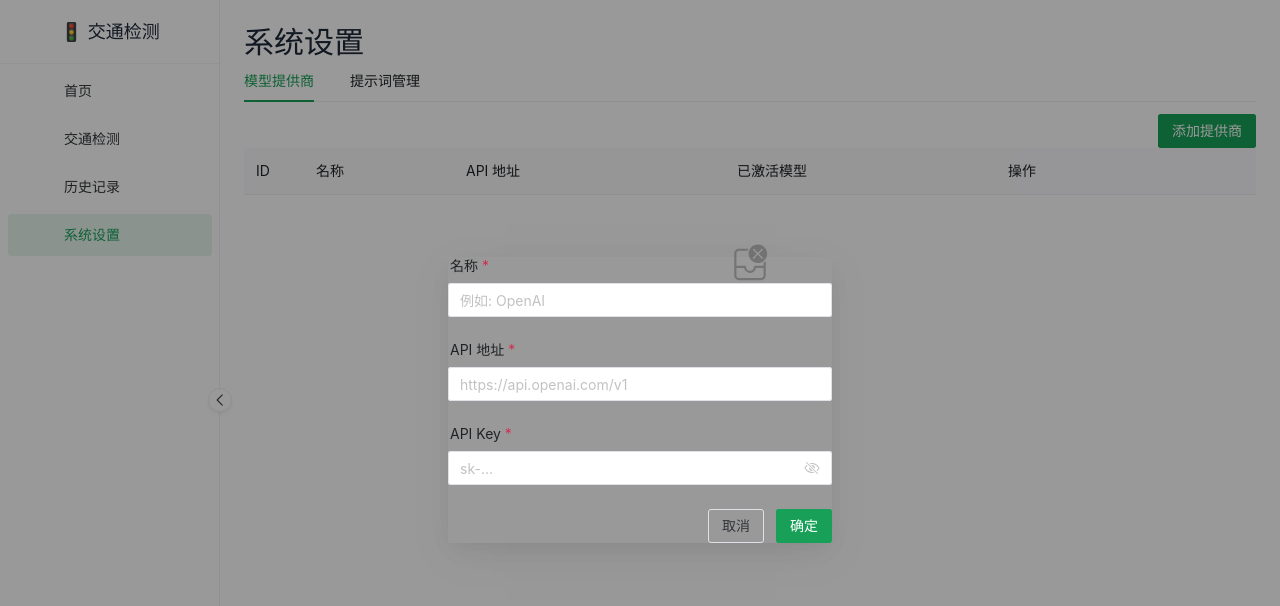
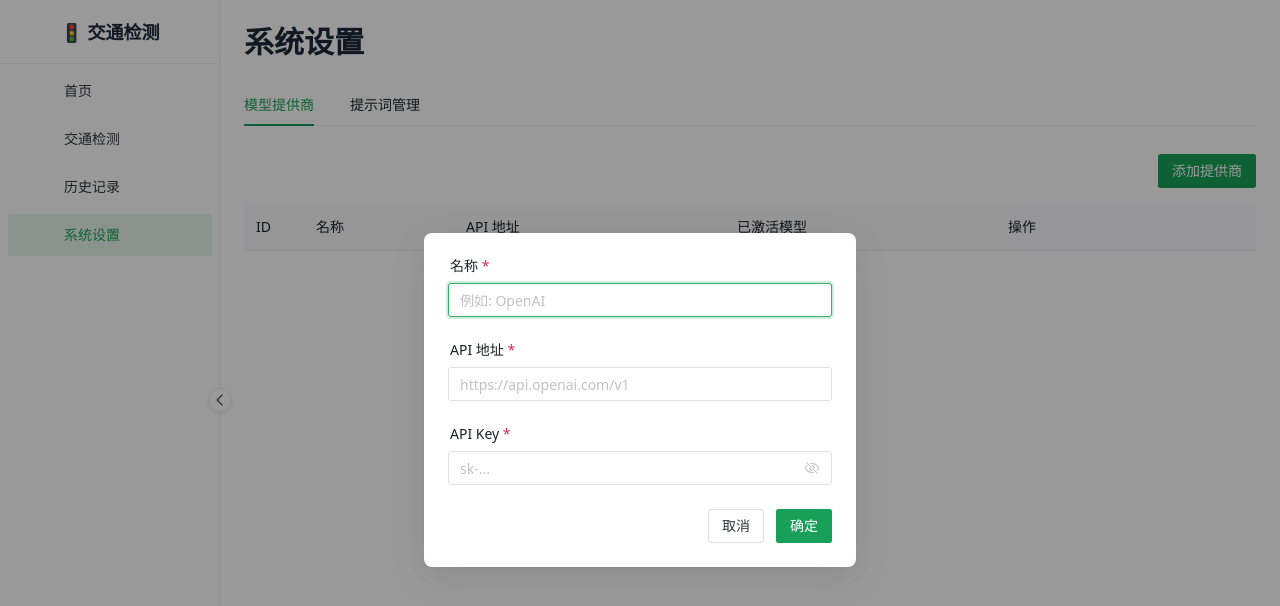
Before and after one commit to AAAkater/traffic_violation_detection, a Vue app in the folder web/: page /settings in a window 1280 px wide. Both pictures are taken after a click on the button "添加提供商". Shown: the top 606 px of the page. Built offline with nearby package versions, Linux system fonts and the light colour scheme; no server answers; some icons are missing; the HTML template or start-up script is replaced by a standard one.

Commit message:
💄 style(provider-form): wrap form in container
- add container with rounded corners and dark mode background

```diff
--- a/web/src/assets/base.css
+++ /dev/null
@@ -1,86 +0,0 @@
-/* color palette from <https://github.com/vuejs/theme> */
-:root {
-  --vt-c-white: #ffffff;
-  --vt-c-white-soft: #f8f8f8;
-  --vt-c-white-mute: #f2f2f2;
-
-  --vt-c-black: #181818;
-  --vt-c-black-soft: #222222;
-  --vt-c-black-mute: #282828;
-
-  --vt-c-indigo: #2c3e50;
-
-  --vt-c-divider-light-1: rgba(60, 60, 60, 0.29);
-  --vt-c-divider-light-2: rgba(60, 60, 60, 0.12);
-  --vt-c-divider-dark-1: rgba(84, 84, 84, 0.65);
-  --vt-c-divider-dark-2: rgba(84, 84, 84, 0.48);
-
-  --vt-c-text-light-1: var(--vt-c-indigo);
-  --vt-c-text-light-2: rgba(60, 60, 60, 0.66);
-  --vt-c-text-dark-1: var(--vt-c-white);
-  --vt-c-text-dark-2: rgba(235, 235, 235, 0.64);
-}
-
-/* semantic color variables for this project */
-:root {
-  --color-background: var(--vt-c-white);
-  --color-background-soft: var(--vt-c-white-soft);
-  --color-background-mute: var(--vt-c-white-mute);
-
-  --color-border: var(--vt-c-divider-light-2);
-  --color-border-hover: var(--vt-c-divider-light-1);
-
-  --color-heading: var(--vt-c-text-light-1);
-  --color-text: var(--vt-c-text-light-1);
-
-  --section-gap: 160px;
-}
-
-@media (prefers-color-scheme: dark) {
-  :root {
-    --color-background: var(--vt-c-black);
-    --color-background-soft: var(--vt-c-black-soft);
-    --color-background-mute: var(--vt-c-black-mute);
-
-    --color-border: var(--vt-c-divider-dark-2);
-    --color-border-hover: var(--vt-c-divider-dark-1);
-
-    --color-heading: var(--vt-c-text-dark-1);
-    --color-text: var(--vt-c-text-dark-2);
-  }
-}
-
-*,
-*::before,
-*::after {
-  box-sizing: border-box;
-  margin: 0;
-  font-weight: normal;
-}
-
-body {
-  min-height: 100vh;
-  color: var(--color-text);
-  background: var(--color-background);
-  transition:
-    color 0.5s,
-    background-color 0.5s;
-  line-height: 1.6;
-  font-family:
-    Inter,
-    -apple-system,
-    BlinkMacSystemFont,
-    'Segoe UI',
-    Roboto,
-    Oxygen,
-    Ubuntu,
-    Cantarell,
-    'Fira Sans',
-    'Droid Sans',
-    'Helvetica Neue',
-    sans-serif;
-  font-size: 15px;
-  text-rendering: optimizeLegibility;
-  -webkit-font-smoothing: antialiased;
-  -moz-osx-font-smoothing: grayscale;
-}
--- a/web/src/assets/main.css
+++ b/web/src/assets/main.css
@@ -1,36 +1 @@
 @import 'tailwindcss';
-@import './base.css';
-
-#app {
-  max-width: 1280px;
-  margin: 0 auto;
-  padding: 2rem;
-  font-weight: normal;
-}
-
-a,
-.green {
-  text-decoration: none;
-  color: hsla(160, 100%, 37%, 1);
-  transition: 0.4s;
-  padding: 3px;
-}
-
-@media (hover: hover) {
-  a:hover {
-    background-color: hsla(160, 100%, 37%, 0.2);
-  }
-}
-
-@media (min-width: 1024px) {
-  body {
-    display: flex;
-    place-items: center;
-  }
-
-  #app {
-    display: grid;
-    grid-template-columns: 1fr 1fr;
-    padding: 0 2rem;
-  }
-}
--- a/web/src/components/settings/ProviderForm.vue
+++ b/web/src/components/settings/ProviderForm.vue
@@ -28,6 +28,7 @@ function handleSubmit() {
 </script>
 
 <template>
+  <div class="rounded-lg bg-white p-6 dark:bg-gray-800">
     <NForm class="w-96 max-w-full" @submit.prevent="handleSubmit">
       <NFormItem label="名称" required>
         <NInput v-model:value="name" placeholder="例如: OpenAI" />
@@ -48,4 +49,5 @@ function handleSubmit() {
         <NButton type="primary" attr-type="submit">确定</NButton>
       </NSpace>
     </NForm>
+  </div>
 </template>
--- a/web/src/components/settings/ProviderModelManager.vue
+++ b/web/src/components/settings/ProviderModelManager.vue
@@ -1,8 +1,8 @@
 <script setup lang="ts">
 import { useMessage } from '@/composables/useMessage'
 import { useProviderStore } from '@/stores/provider'
-import { NButton, NList, NListItem, NTag, NSpin, NSpace, NPopconfirm } from 'naive-ui'
-import { shallowRef, onMounted, h } from 'vue'
+import { NButton, NSpin, NDataTable, NPagination, NInput } from 'naive-ui'
+import { shallowRef, computed, onMounted, h, watch } from 'vue'
 
 const props = defineProps<{
   providerId: number
@@ -13,9 +13,23 @@ const { showSuccess, showError } = useMessage()
 const isLoading = shallowRef(false)
 const allModels = shallowRef<{ id: string }[]>([])
 const activatedModelSet = shallowRef<Set<string>>(new Set())
+const searchQuery = shallowRef('')
+const currentPage = shallowRef(1)
+const pageSize = shallowRef(10)
 
-onMounted(async () => {
-  await loadData()
+const filteredModels = computed(() => {
+  const q = searchQuery.value.trim().toLowerCase()
+  if (!q) return allModels.value
+  return allModels.value.filter((m) => m.id.toLowerCase().includes(q))
+})
+
+const paginatedModels = computed(() => {
+  const start = (currentPage.value - 1) * pageSize.value
+  return filteredModels.value.slice(start, start + pageSize.value)
+})
+
+watch(searchQuery, () => {
+  currentPage.value = 1
 })
 
 async function loadData() {
@@ -53,30 +67,58 @@ async function handleDeactivate(model: string) {
     showError(e instanceof Error ? e.message : '停用失败')
   }
 }
+
+const columns = computed(() => [
+  { title: '模型名称', key: 'id', ellipsis: { tooltip: true } },
+  {
+    title: '操作',
+    key: 'actions',
+    width: 80,
+    render: (row: { id: string }) => {
+      if (activatedModelSet.value.has(row.id)) {
+        return h(
+          NButton,
+          { size: 'tiny', type: 'warning', onClick: () => handleDeactivate(row.id) },
+          () => '停用',
+        )
+      }
+      return h(
+        NButton,
+        { size: 'tiny', type: 'primary', onClick: () => handleActivate(row.id) },
+        () => '激活',
+      )
+    },
+  },
+])
+
+onMounted(() => {
+  loadData()
+})
 </script>
 
 <template>
-  <NSpin :show="isLoading">
-    <NList class="w-96 max-w-full">
-      <NListItem v-for="model in allModels" :key="model.id">
-        <div class="flex w-full items-center justify-between">
-          <span>{{ model.id }}</span>
-          <NButton
-            v-if="activatedModelSet.has(model.id)"
-            size="small"
-            type="warning"
-            @click="handleDeactivate(model.id)"
-          >
-            停用
-          </NButton>
-          <NButton v-else size="small" type="primary" @click="handleActivate(model.id)">
-            激活
-          </NButton>
-        </div>
-      </NListItem>
-      <NListItem v-if="allModels.length === 0">
-        <div class="py-8 w-full text-center text-gray-400">暂无可用的模型</div>
-      </NListItem>
-    </NList>
-  </NSpin>
+  <div style="width: 560px" class="bg-white dark:bg-gray-800 rounded-lg p-3">
+    <div class="mb-3">
+      <NInput v-model:value="searchQuery" placeholder="搜索模型名称..." clearable />
+    </div>
+    <NSpin :show="isLoading">
+      <NDataTable
+        :columns="columns"
+        :data="paginatedModels"
+        :bordered="false"
+        :single-line="false"
+        max-height="400"
+      />
+      <div v-if="filteredModels.length > pageSize" class="flex justify-center pt-3">
+        <NPagination
+          v-model:page="currentPage"
+          v-model:page-size="pageSize"
+          :item-count="filteredModels.length"
+          :page-sizes="[10, 20, 50, 100]"
+          show-size-picker
+          :page-slot="7"
+        />
+      </div>
+    </NSpin>
+  </div>
 </template>
```
Lines whose indentation alone changed are shown as unchanged.
